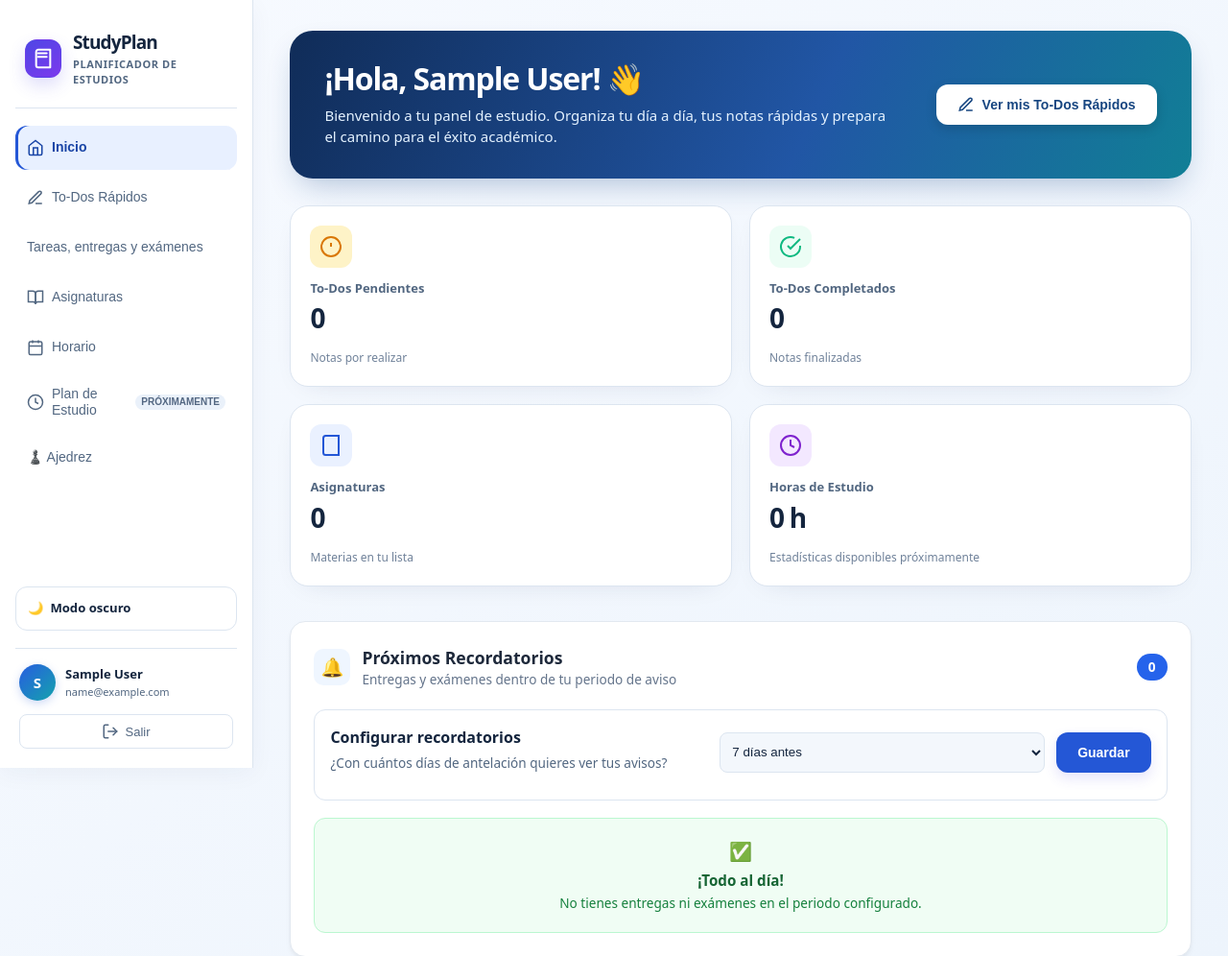
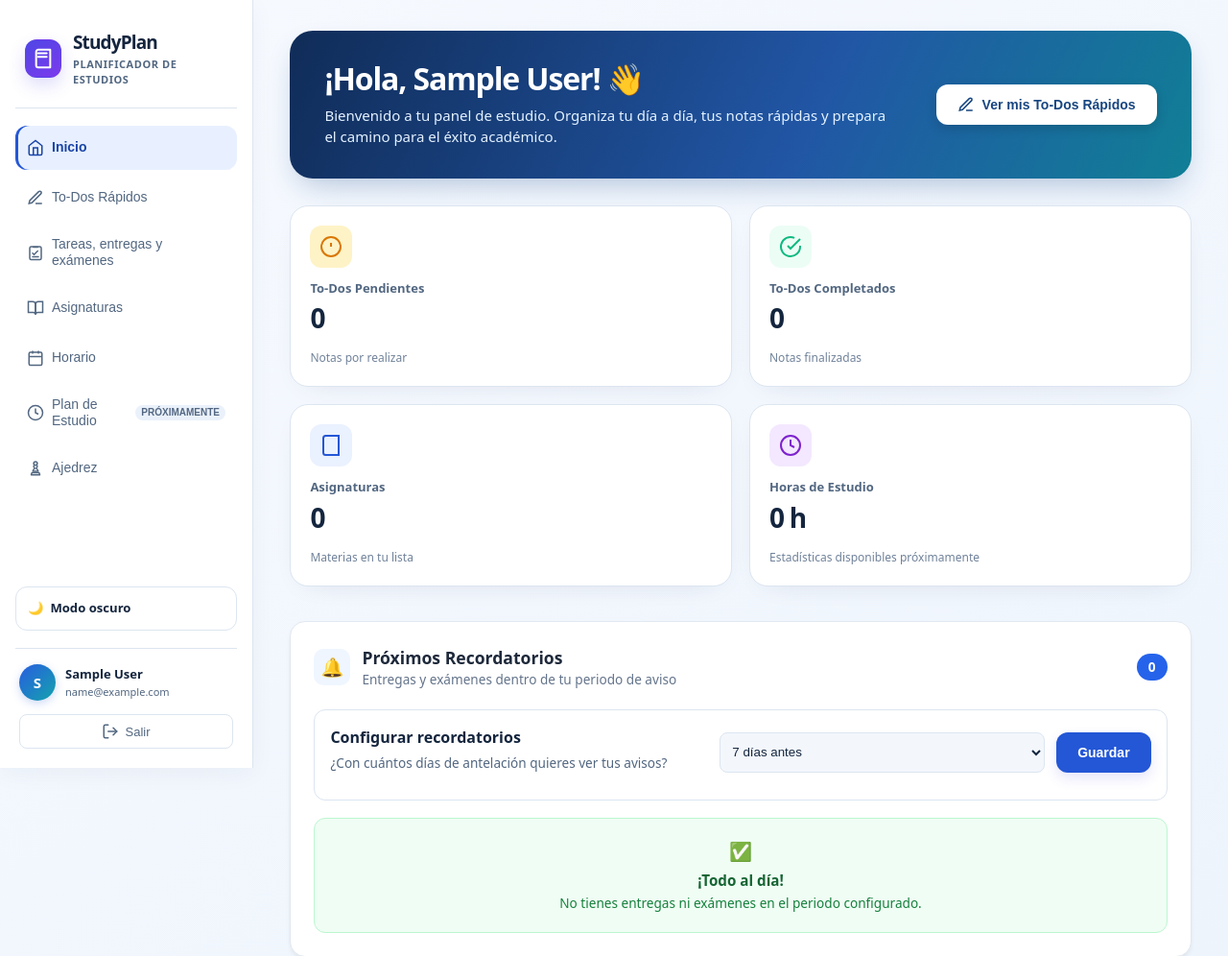
Before and after one commit to Qpalmer45/IS1-Planificador-de-Estudios, a Flask app: page / in a window 1280 px wide. Shown: the top 996 px of the page at 96% size. Run offline with Flask 3, Linux system fonts and the light colour scheme; the visitor is signed in with stand-in values (Sample User, id 1); data that the repository does not hold is empty.

Commit message:
Añadido icono a tareas, entregas y exámenes

```diff
--- a/templates/index.html
+++ b/templates/index.html
@@ -69,7 +69,10 @@
           <span>To-Dos Rápidos</span>
           <span class="badge-count" id="nav-todos-count">0</span>
         </button>
-        <button type="button" class="tab-btn" data-tab="tareas">Tareas, entregas y exámenes</button>
+        <button type="button" class="tab-btn" data-tab="tareas">
+          <svg width="18" height="18" viewBox="0 0 24 24" fill="none" stroke="currentColor" stroke-width="2" stroke-linecap="round" stroke-linejoin="round"><rect x="4" y="4" width="16" height="18" rx="2"></rect><path d="M9 4.5h6"></path><path d="m8 13 2 2 5-5"></path><path d="M8 18h8"></path></svg>
+          <span>Tareas, entregas y exámenes</span>
+        </button>
         <button type="button" class="tab-btn" data-tab="asignaturas">
           <svg width="18" height="18" viewBox="0 0 24 24" fill="none" stroke="currentColor" stroke-width="2"><path d="M2 3h6a4 4 0 0 1 4 4v14a3 3 0 0 0-3-3H2z"></path><path d="M22 3h-6a4 4 0 0 0-4 4v14a3 3 0 0 1 3-3h7z"></path></svg>
           <span>Asignaturas</span>
@@ -85,7 +88,10 @@
           <span>Plan de Estudio</span>
           <span class="tab-badge muted">Próximamente</span>
         </button>
-        <button type="button" class="tab-btn" data-tab="ajedrez">♟️ Ajedrez</button>
+        <button type="button" class="tab-btn" data-tab="ajedrez">
+          <svg width="18" height="18" viewBox="0 0 24 24" fill="none" stroke="currentColor" stroke-width="2" stroke-linecap="round" stroke-linejoin="round"><circle cx="12" cy="5" r="2.5"></circle><path d="M9.5 8.5c0 1.5.9 2.5 1.5 3.5-1.6 1.2-2.7 2.6-2.7 4h7.4c0-1.4-1.1-2.8-2.7-4 .6-1 1.5-2 1.5-3.5"></path><path d="M7 18h10l1 3H6l1-3Z"></path></svg>
+          <span>Ajedrez</span>
+        </button>
       </nav>
 
       <!-- Datos del usuario insertados desde Flask y botón para cerrar sesión. -->
```
